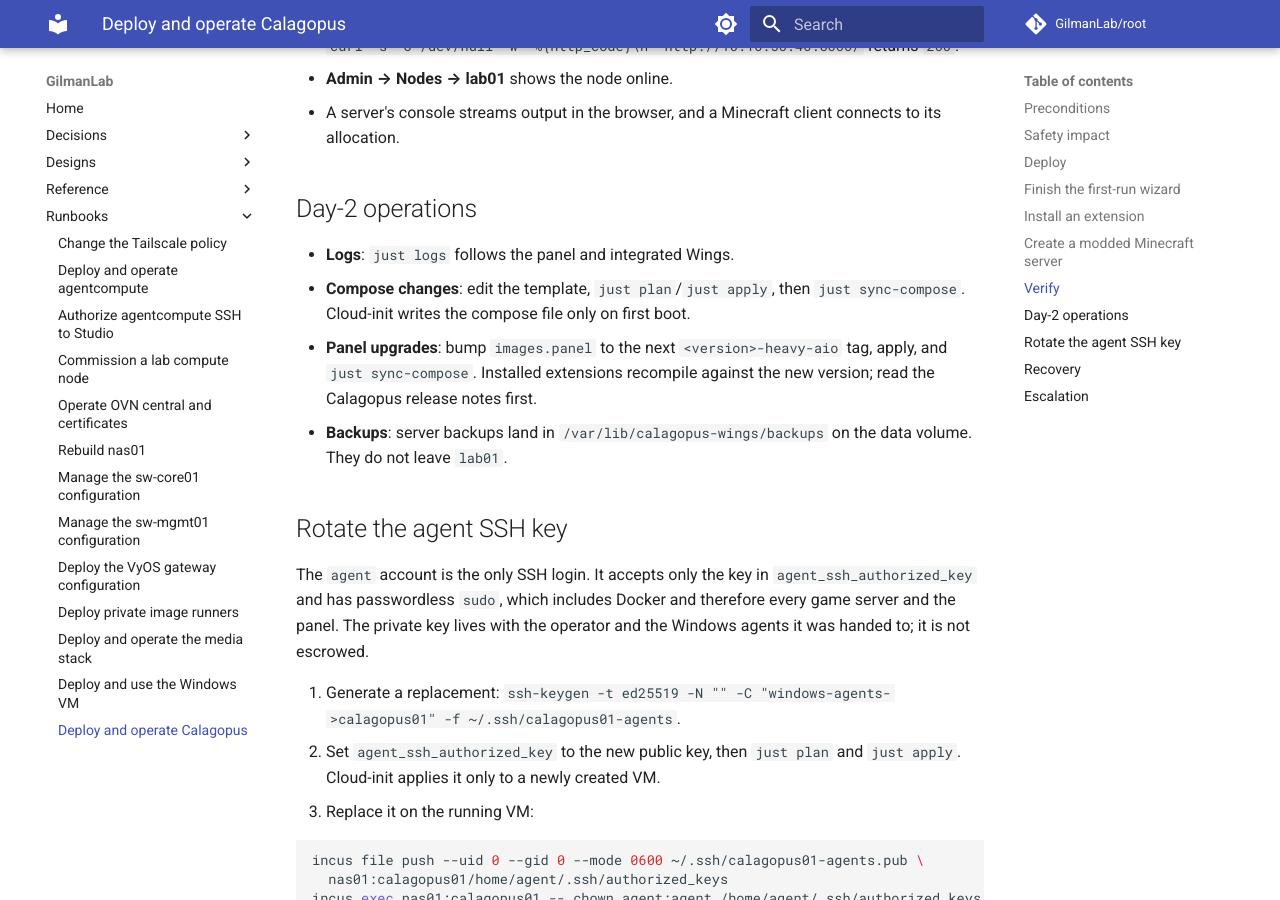
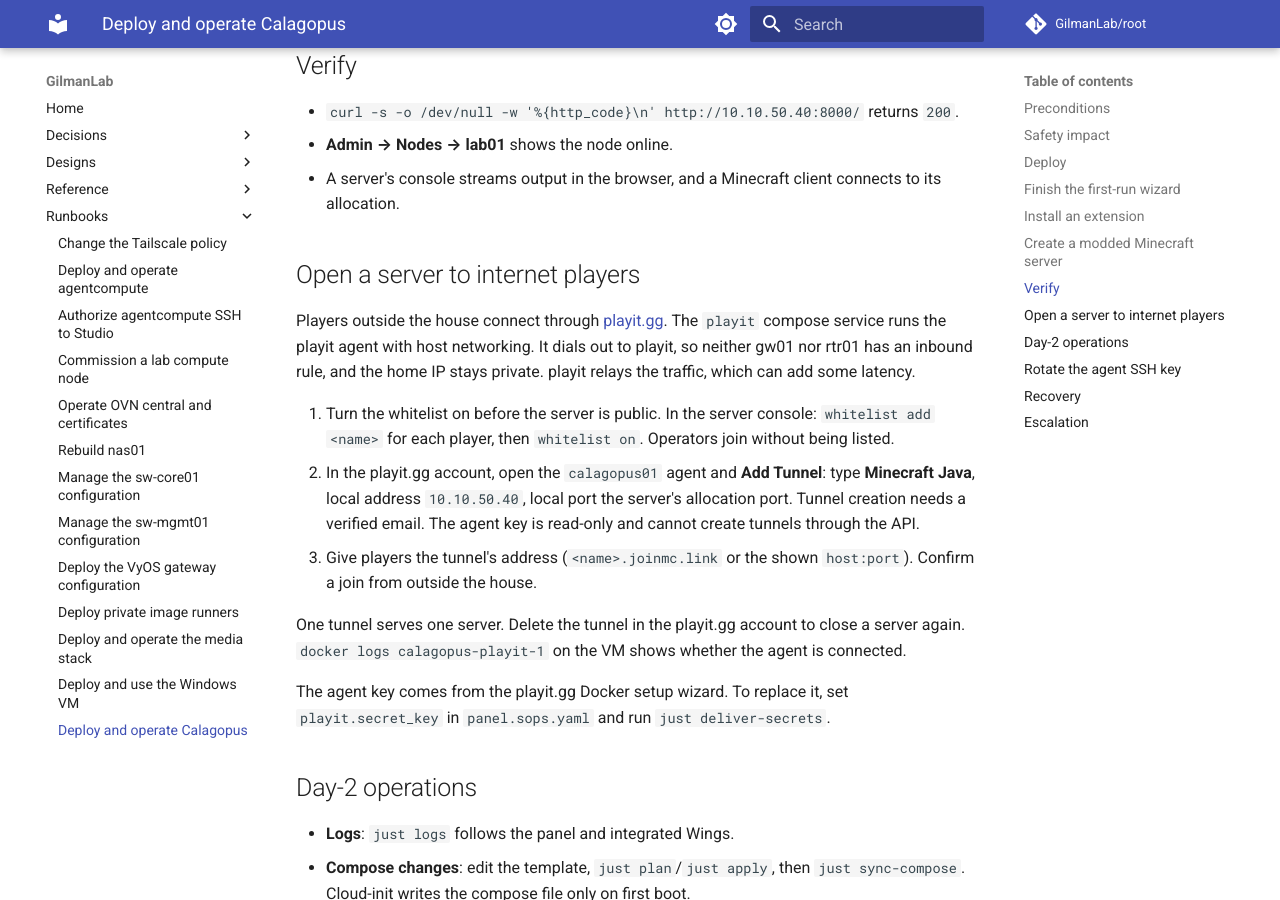
Before and after one commit to GilmanLab/root, an MkDocs documentation site: the page built from docs/docs/runbooks/calagopus.md, in a window 1280 px wide and 900 px high, scrolled down 3063 px. Built offline with MkDocs 1.6.1 and Material for MkDocs 9.7.7, drawn with Linux system fonts in a browser that asks for light colours; comment, search, counter and statistics services are not loaded; some of the changed text lies outside the part shown.

Commit message:
docs(calagopus): open servers to internet players with playit.gg (#68)

```diff
--- a/docs/docs/runbooks/calagopus.md
+++ b/docs/docs/runbooks/calagopus.md
@@ -20,6 +20,7 @@ and image pins.
 | Game servers | `10.10.50.40:25565`–`25600` (panel allocations) |
 | Agent SSH (key-only, passwordless `sudo`) | `ssh -i <key> agent@10.10.50.40`; public key in `incus/calagopus` `agent_ssh_authorized_key`, host key `SHA256:KCgI72gaW94nYPeI0a36P/xCPVbTu5AgctEjirxE1l4` |
 | Administrator | `admin.username` / `admin.password` in `GilmanLab/secrets` `services/calagopus/panel.sops.yaml` |
+| Internet players | playit.gg tunnels, defined in the playit.gg account; agent key `playit.secret_key` in `panel.sops.yaml` |
 
 ## Preconditions
 
@@ -64,8 +65,9 @@ If `just apply` fails with `The requested image couldn't be found`, the pinned
 `images:` fingerprint has expired. Pin the current
 `images:ubuntu/26.04/cloud` VM fingerprint in `variables.tf` and plan again.
 
-`deliver-secrets` writes `/etc/calagopus/panel.env` and starts the stack. The
-panel answers on port 8000 within about a minute.
+`deliver-secrets` writes `/etc/calagopus/panel.env` and
+`/etc/calagopus/playit.secret`, then starts the stack. The panel answers on
+port 8000 within about a minute.
 
 ## Finish the first-run wizard
 
@@ -128,6 +130,30 @@ start failing.
 - A server's console streams output in the browser, and a Minecraft client
   connects to its allocation.
 
+## Open a server to internet players
+
+Players outside the house connect through [playit.gg](https://playit.gg). The
+`playit` compose service runs the playit agent with host networking. It dials
+out to playit, so neither gw01 nor rtr01 has an inbound rule, and the home IP
+stays private. playit relays the traffic, which can add some latency.
+
+1. Turn the whitelist on before the server is public. In the server console:
+   `whitelist add <name>` for each player, then `whitelist on`. Operators join
+   without being listed.
+2. In the playit.gg account, open the `calagopus01` agent and **Add Tunnel**:
+   type **Minecraft Java**, local address `10.10.50.40`, local port the
+   server's allocation port. Tunnel creation needs a verified email. The agent
+   key is read-only and cannot create tunnels through the API.
+3. Give players the tunnel's address (`<name>.joinmc.link` or the shown
+   `host:port`). Confirm a join from outside the house.
+
+One tunnel serves one server. Delete the tunnel in the playit.gg account to
+close a server again. `docker logs calagopus-playit-1` on the VM shows whether
+the agent is connected.
+
+The agent key comes from the playit.gg Docker setup wizard. To replace it, set
+`playit.secret_key` in `panel.sops.yaml` and run `just deliver-secrets`.
+
 ## Day-2 operations
 
 - **Logs**: `just logs` follows the panel and integrated Wings.
```
